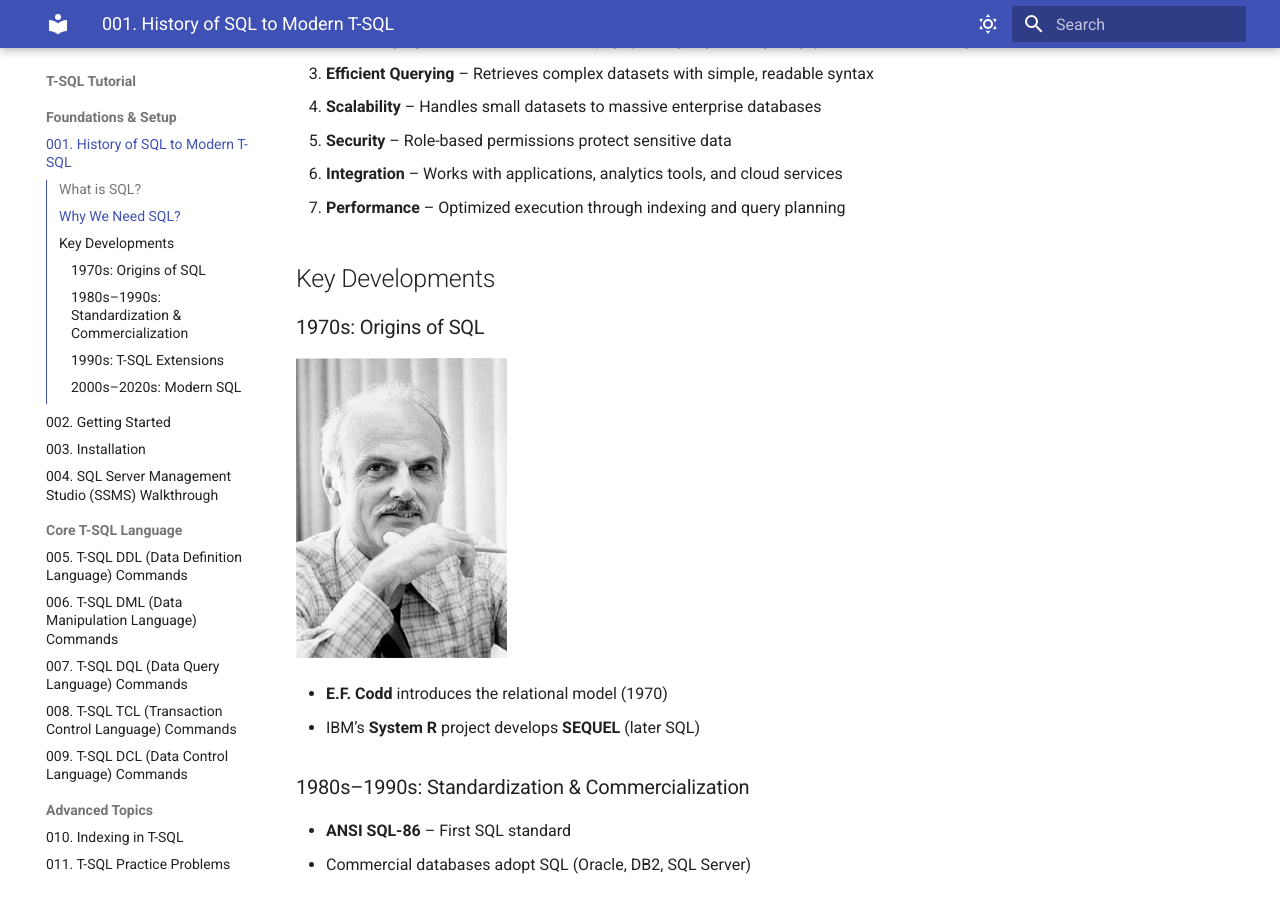
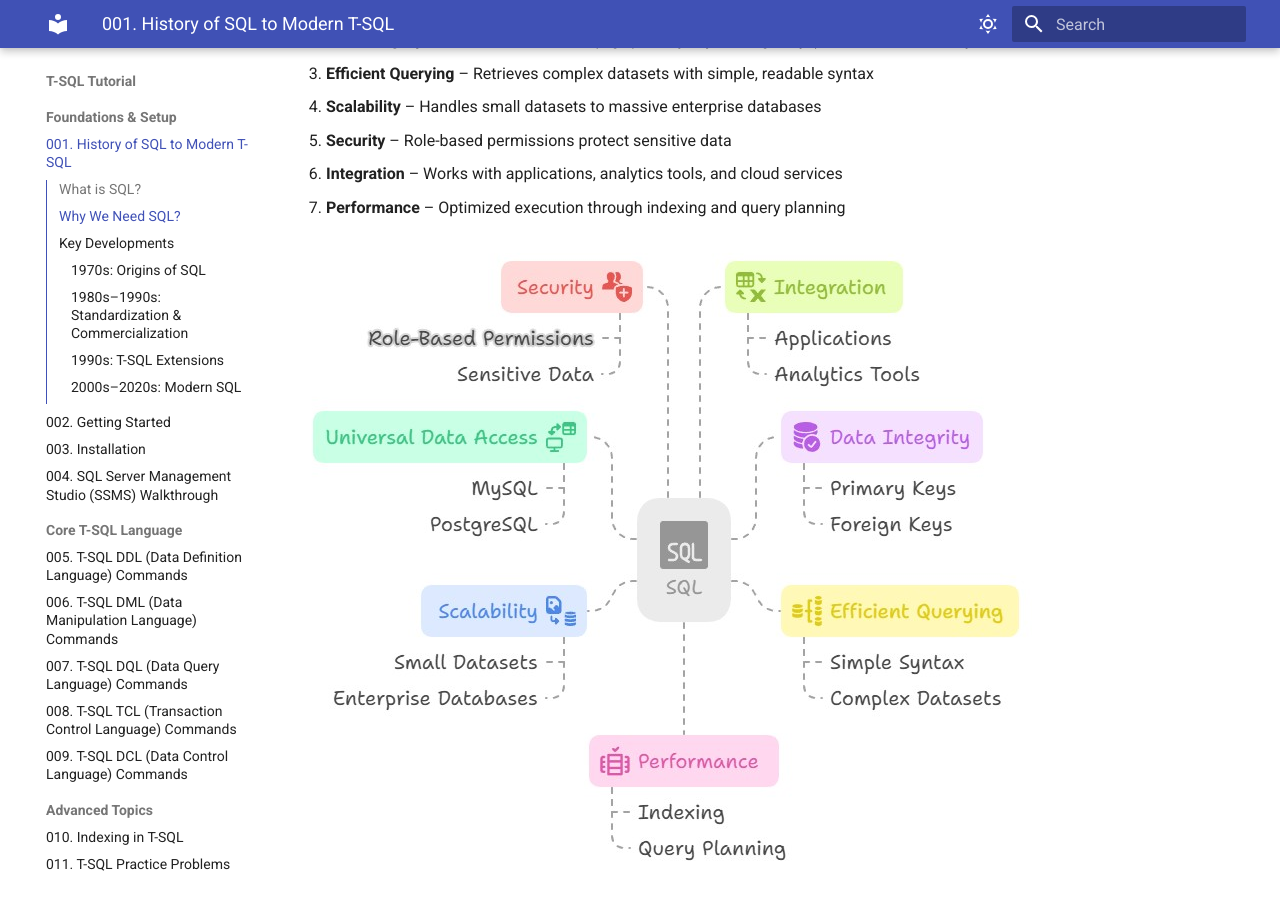
Before and after one commit to andikatjacobdennis/T-SQL, an MkDocs documentation site: the page built from docs/001_History_of_SQL_to_modern_T_SQL.md, in a window 1280 px wide and 900 px high, scrolled down 421 px. Built offline with MkDocs 1.6.1 and Material for MkDocs 9.7.7, drawn with Linux system fonts in a browser that asks for light colours.

```diff
--- a/docs/001_History_of_SQL_to_modern_T_SQL.md
+++ b/docs/001_History_of_SQL_to_modern_T_SQL.md
@@ -15,6 +15,8 @@
 5. **Security** – Role-based permissions protect sensitive data
 6. **Integration** – Works with applications, analytics tools, and cloud services
 7. **Performance** – Optimized execution through indexing and query planning
+
+![Key benefits of SQL](./images/KeyBenefitsOfSql.jpg "A visual overview of SQL's advantages.")
 
 ## Key Developments
 
```
Also changed, not shown: docs/images/KeyBenefitsOfSql.jpg (added).
